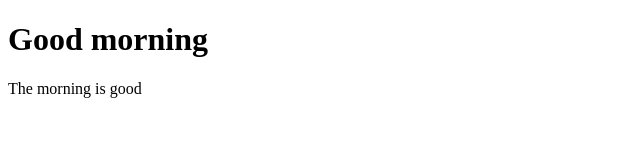
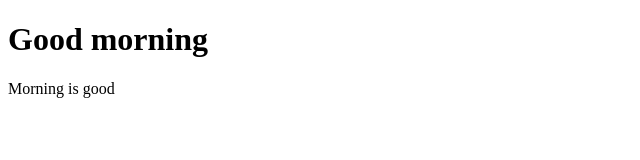
Before and after one commit to DharaniTharan06/Custom_react, a plain HTML site: page index.html in a window 1280 px wide. Shown: the full height of the page, 0-640 px from the left. Drawn offline with Linux system fonts and the light colour scheme.

Commit message:
updated html

```diff
--- a/index.html
+++ b/index.html
@@ -8,7 +8,7 @@
     <body>
         <div id="root">
             <h1>Good morning</h1>
-            <p>The morning is good</p>
+            <p>Morning is good</p>
         </div>
         <script src="./customreact.js"></script>
     </body>
```
